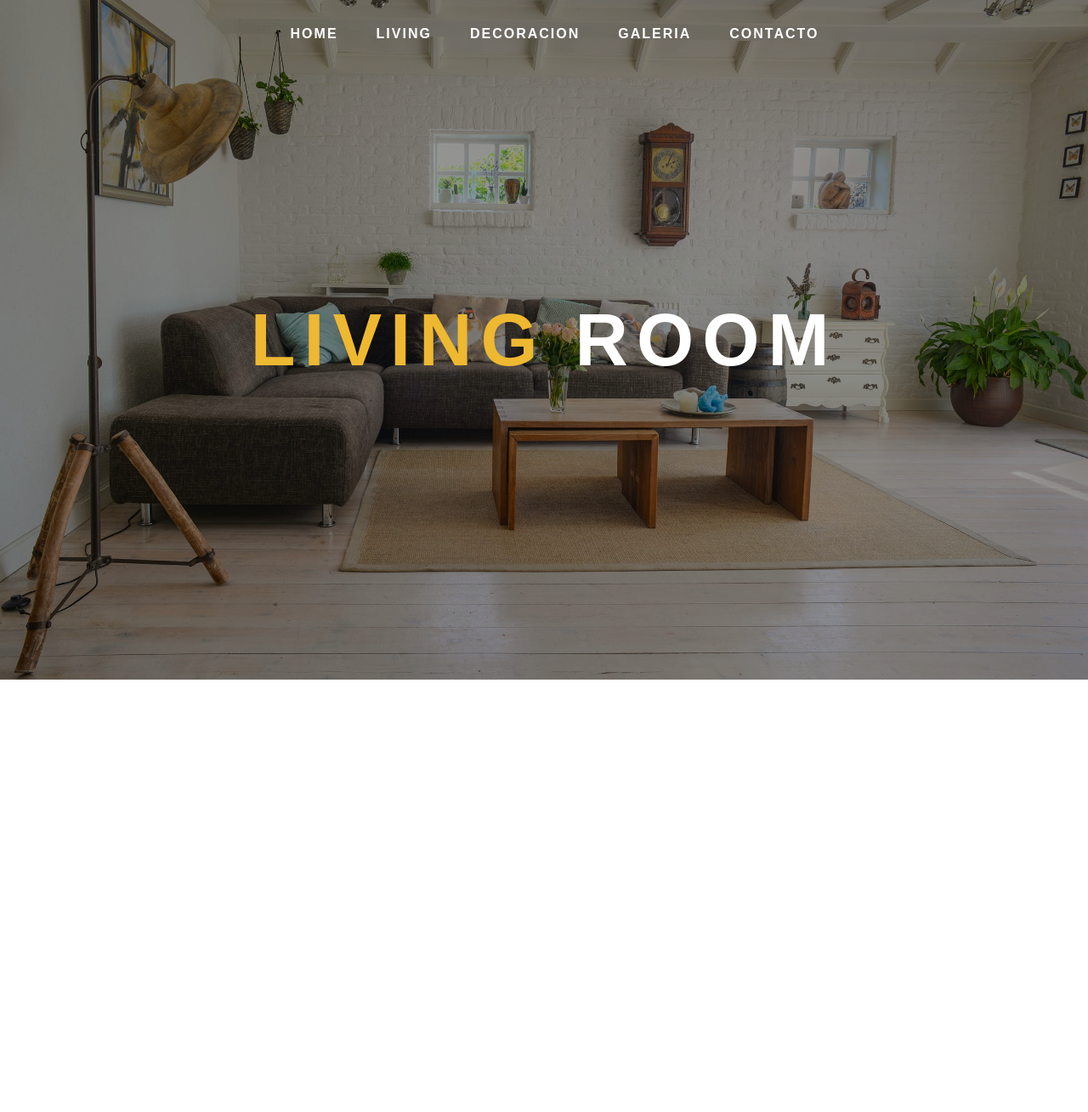
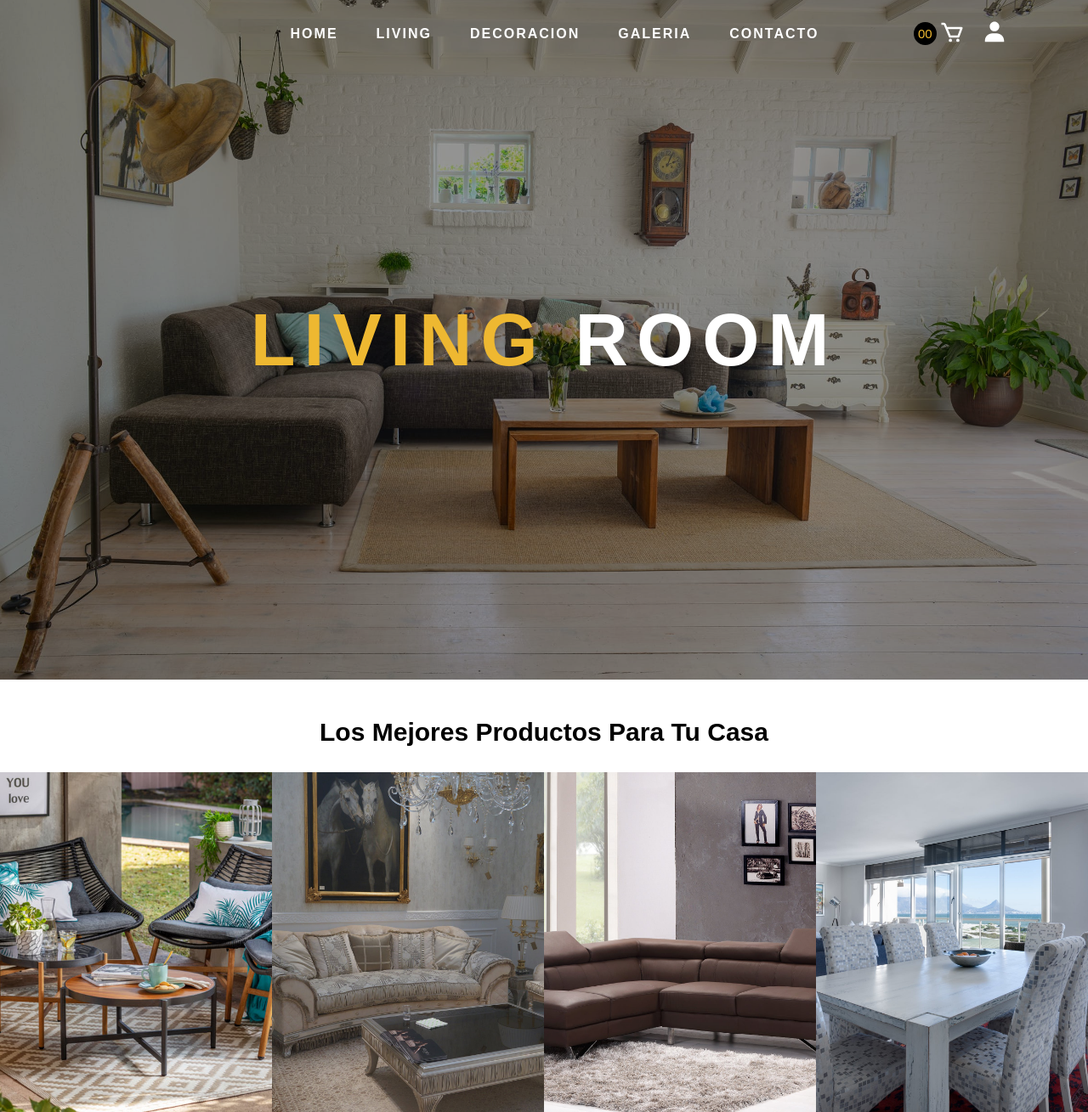
Before and after one commit to gitFreyder/Tiendade-muebles, a plain HTML site: page index.html in a window 1280 px wide. Shown: the whole page at 85% size. Before the commit the page ends 800 px from the top, so only its background shows below. Drawn offline with nearby package versions, Linux system fonts and the light colour scheme.

Commit message:
agregando sections cards

```diff
--- a/index.html
+++ b/index.html
@@ -5,7 +5,11 @@
     <meta http-equiv="X-UA-Compatible" content="IE=edge" />
     <meta name="viewport" content="width=device-width, initial-scale=1.0" />
     <title>Document</title>
+    <!-- link css -->
     <link rel="stylesheet" href="style.css" />
+
+    <!-- Boxicons cdn -->
+    <script src="https://unpkg.com/boxicons@2.1.2/dist/boxicons.js"></script>
   </head>
   <body>
     <!-- navbar -->
@@ -17,6 +21,18 @@
         <li class="link-item"><a class="link" href="#">Galeria</a></li>
         <li class="link-item"><a class="link" href="#">Contacto</a></li>
       </ul>
+
+      <!-- header-user -->
+      <div class="header-user">
+        <div class="header-cart">
+          <img src="/icons/cart.svg" alt="cart" />
+          <span class="cart-item-count">00</span>
+        </div>
+
+        <div class="user">
+          <img src="/icons/user.svg" alt="user" />
+        </div>
+      </div>
     </nav>
 
     <!-- header -->
@@ -25,5 +41,51 @@
         <h1 class="header-title"><span>living</span> room</h1>
       </div>
     </header>
+
+    <section class="selling-prduct-section">
+      <h1 class="section-product-title">Los mejores productos para tu casa</h1>
+
+      <div class="product-container">
+        <div class="product-card">
+          <img src="/images/img1.jpg" alt="card producto" class="product-img" />
+          <p class="product-name">
+            Sofa lateral golden <img src="/icons/right.svg" alt="" />
+          </p>
+        </div>
+
+        <div class="product-card">
+          <img
+            src="/images/img2.jpeg"
+            alt="card producto"
+            class="product-img"
+          />
+          <p class="product-name">
+            Sofa lateral golden <img src="/icons/right.svg" alt="" />
+          </p>
+        </div>
+
+        <div class="product-card">
+          <img
+            src="/images/img3.jpeg"
+            alt="card producto"
+            class="product-img"
+          />
+          <p class="product-name">
+            Sofa lateral golden <img src="/icons/right.svg" alt="" />
+          </p>
+        </div>
+
+        <div class="product-card">
+          <img
+            src="/images/img4.jpeg"
+            alt="card producto"
+            class="product-img"
+          />
+          <p class="product-name">
+            Sofa lateral golden <img src="/icons/right.svg" alt="" />
+          </p>
+        </div>
+      </div>
+    </section>
   </body>
 </html>
--- a/style.css
+++ b/style.css
@@ -59,8 +59,40 @@ li {
   transition: 0.3s;
 }
 
+.link:hover {
+  color: #e7dede;
+}
 .link:hover::after {
   width: 100%;
+}
+
+.header-user {
+  display: flex;
+  position: absolute;
+  top: 50%;
+  right: 10px;
+  padding-right: 75px;
+  transform: translateY(-50%);
+}
+
+.header-user img {
+  width: 30px;
+  height: 30px;
+  position: relative;
+  margin: 10px;
+  cursor: pointer;
+}
+
+.cart-item-count {
+  font-family: sans-serif;
+  color: #eeb831;
+  padding: 5px;
+  font-size: 15px;
+  position: absolute;
+  background: #000;
+  border-radius: 50%;
+  bottom: 14px;
+  left: -20px;
 }
 
 /* header */
@@ -92,3 +124,48 @@ li {
 .header-title span {
   color: #eeb831;
 }
+
+/* section producto */
+.section-product-title {
+  text-transform: capitalize;
+  font-size: 30px;
+  margin-top: 45px;
+  margin-bottom: 30px;
+  text-align: center;
+}
+
+.product-container {
+  display: flex;
+  justify-content: space-evenly;
+}
+
+.product-card {
+  /* border: 4px solid #eeb831; */
+  width: 400px;
+  height: 400px;
+  overflow: hidden;
+  position: relative;
+  background-color: #eeb831;
+}
+.product-img {
+  width: 100%;
+  height: 100%;
+  object-fit: cover;
+}
+
+.product-name {
+  position: absolute;
+  color: white;
+  text-transform: capitalize;
+  font-size: 25px;
+  bottom: 25px;
+  left: 50%;
+
+  transform: translateY(-50%);
+  opacity: 0;
+  transition: 2s;
+}
+
+.product-card:hover .product-name {
+  opacity: 1;
+}
```
Also changed, not shown: icons/cart.svg (added), icons/right.svg (added), icons/user.svg (added), images/img2.jpeg (added), images/img3.jpeg (added), images/img4.jpeg (added).
